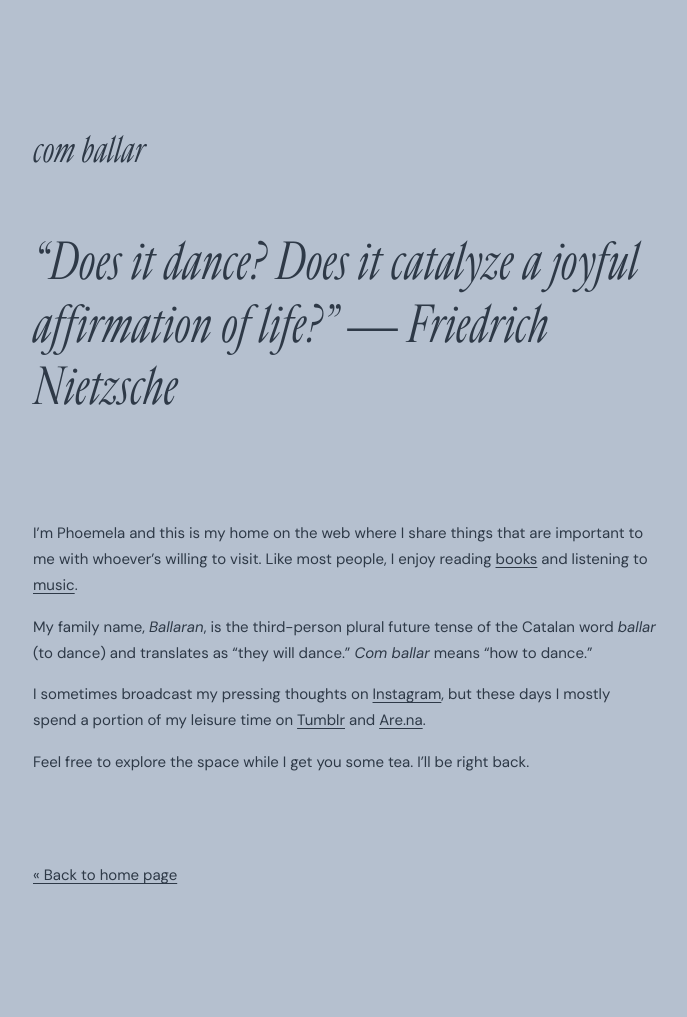
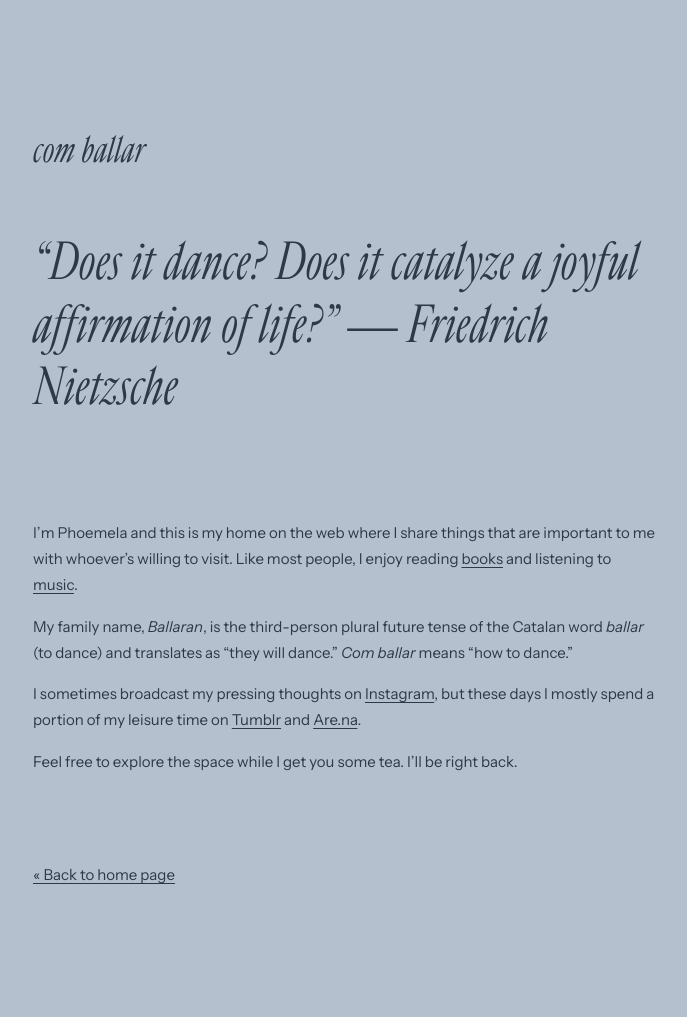
Before and after one commit to comballar/comballar.github.io, a Jekyll site: the page built from about.md, in a window 1280 px wide. Shown: the whole page, without its empty margins (87-774 px from the left). Built offline with Jekyll 4.4.1, drawn with Linux system fonts in a browser that asks for light colours.

Commit message:
Update base.scss

```diff
--- a/_sass/base.scss
+++ b/_sass/base.scss
@@ -2,8 +2,8 @@
 $on-laptop:         800px !default;
 
 // typography
-@import url('https://fonts.googleapis.com/css2?family=DM+Sans:ital,wght@0,400;0,600;1,400;1,600&display=swap');
-$font__family:      'DM Sans', sans-serif;
+@import url('https://fonts.googleapis.com/css2?family=Instrument+Sans:ital,wght@0,400;0,600;1,400;1,600&display=swap');
+$font__family:      'Instrument Sans', sans-serif;
 $font__size:        15px;
 $font__line-height: 1.75;
 
```
